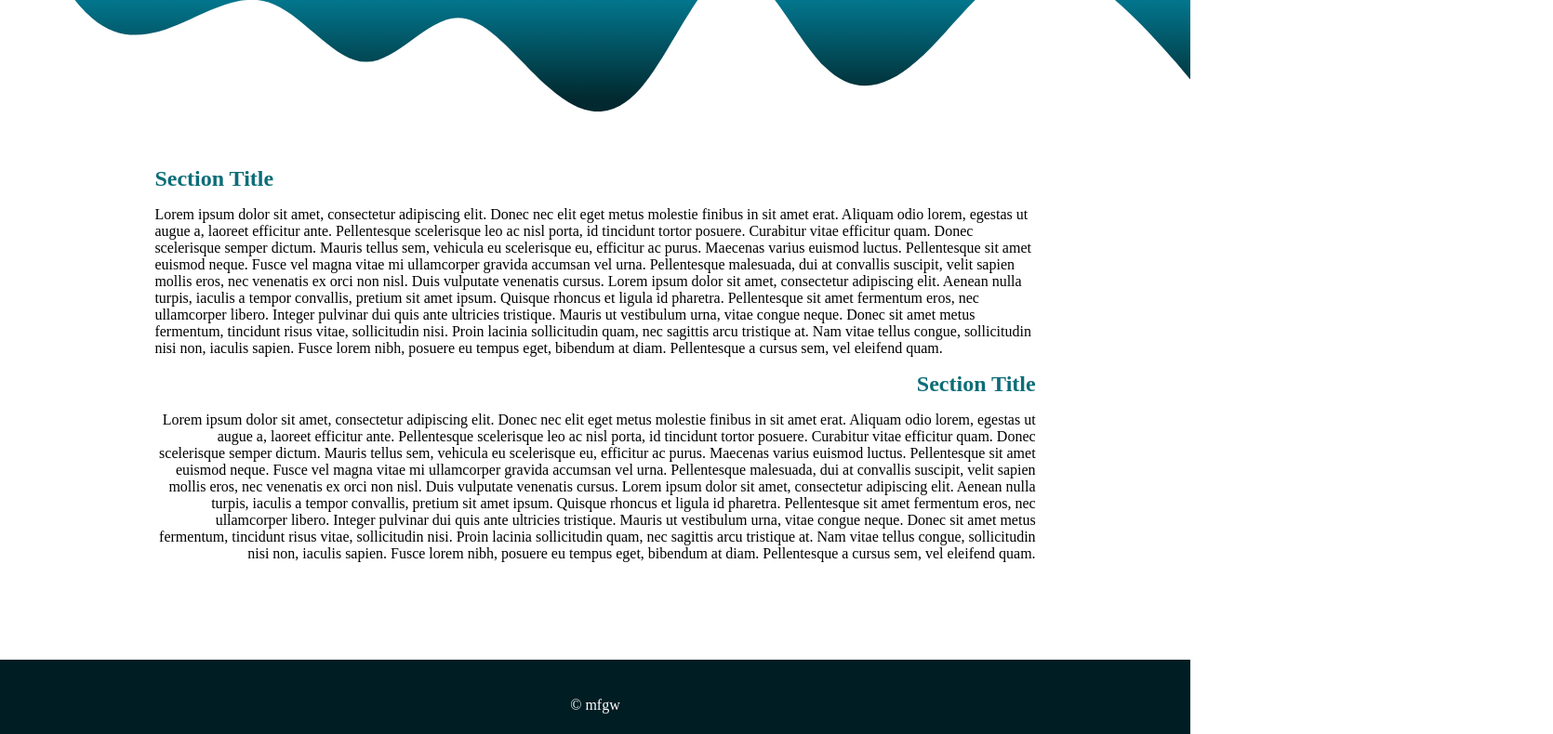
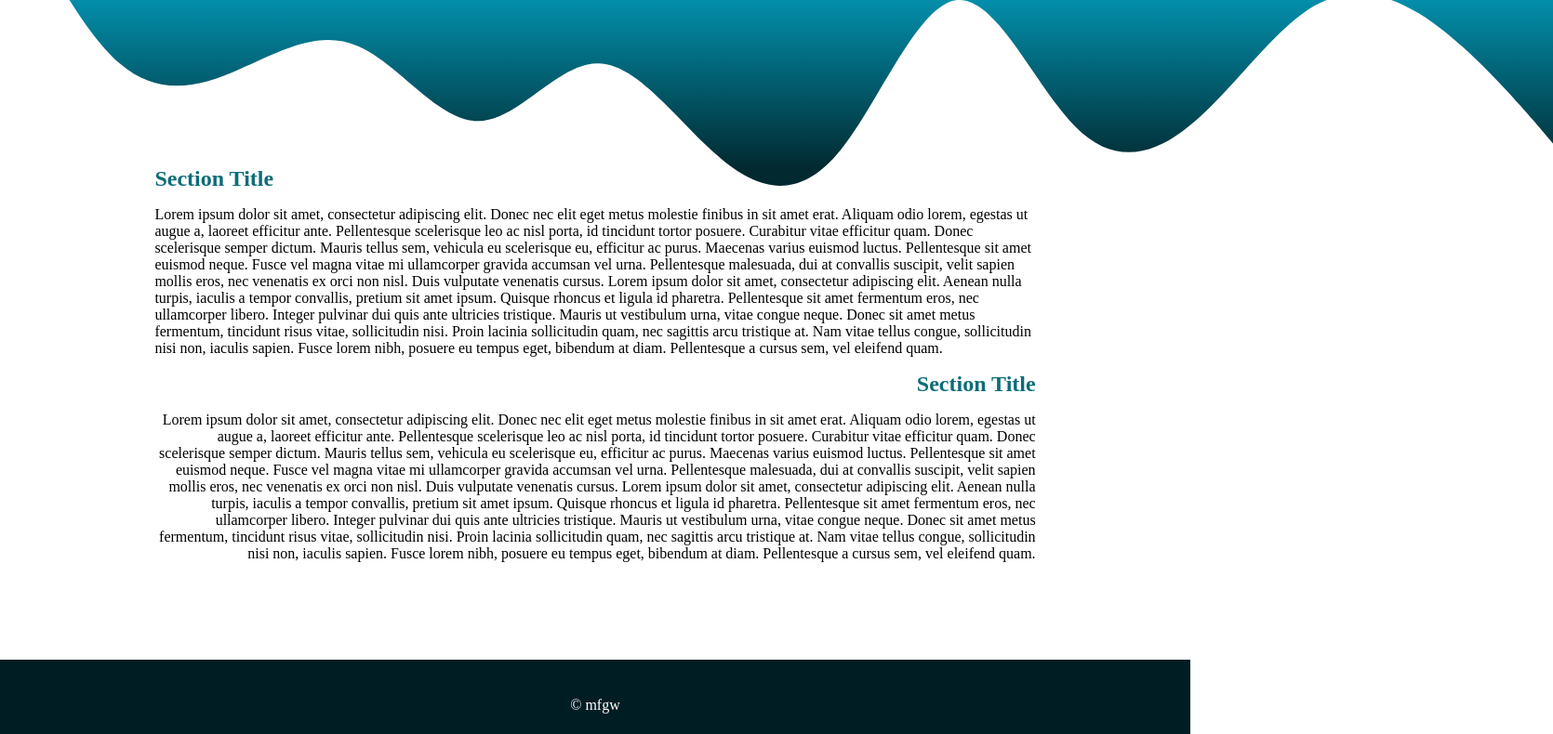
Before and after one commit to aaronfields484/mobile-friendly-practice, a plain HTML site: page index.html in a window 1280 px wide. Shown: the part 142-932 px from the top of the page at 93% size, 1670 px wide, since content can reach past the window. Drawn offline with Linux system fonts and the light colour scheme.

Commit message:
adjusted wave size

```diff
--- a/css/style.css
+++ b/css/style.css
@@ -20,6 +20,8 @@ svg {
     top: 0;
     left: 0;
     z-index: -1;
+    height: 46.4vh;
+
 }
 
 .content {
```
